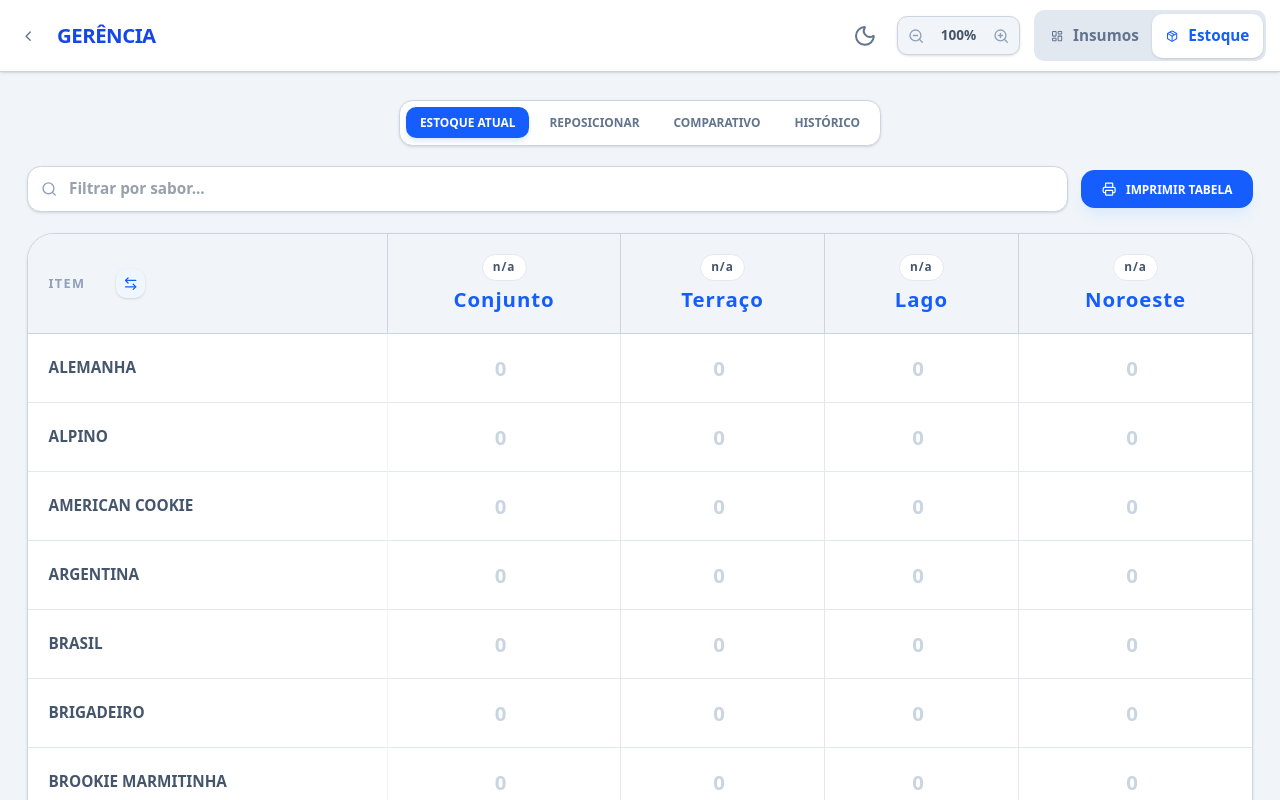
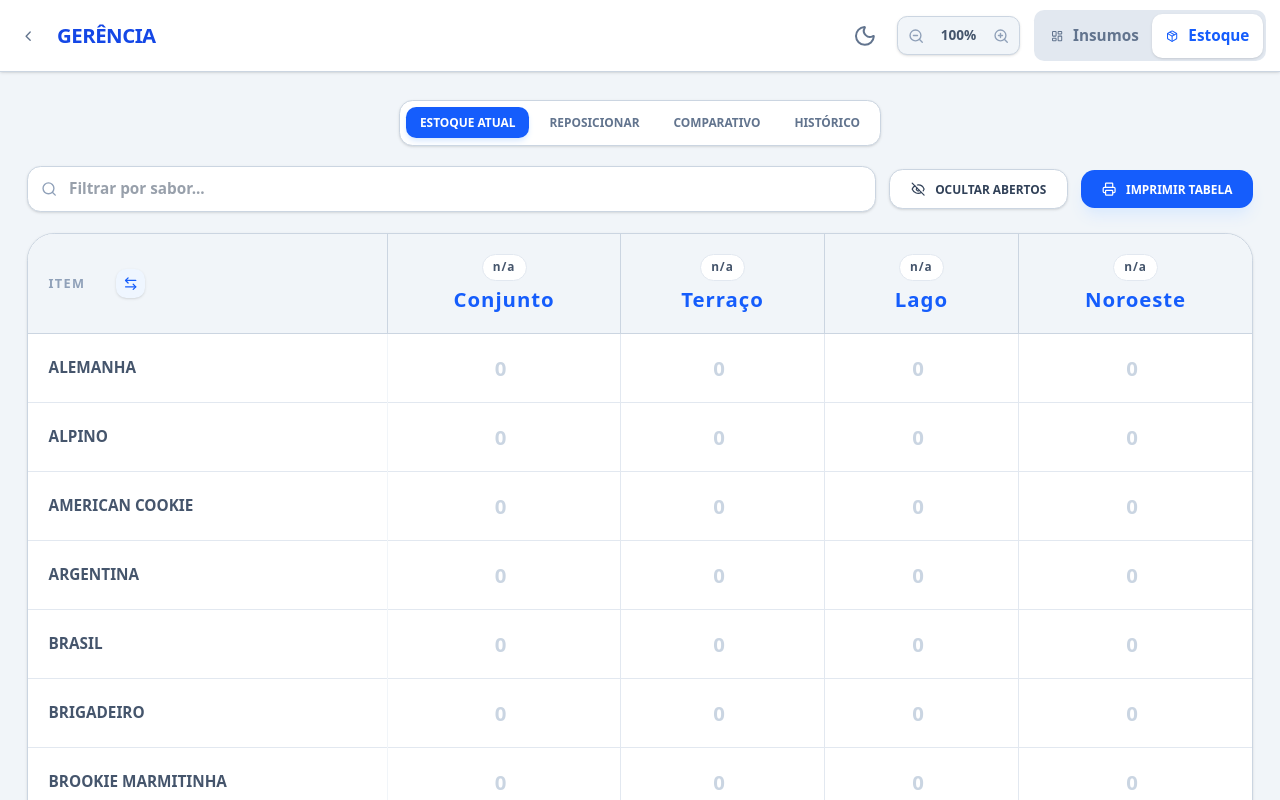
Before and after one commit to rodrigocvmd/sistema-biscoito-americano, a Next.js app: page /gerencia/estoque/atual in a window 1280 px wide. Shown: the top 800 px of the page. Built offline with nearby package versions, Linux system fonts and the light colour scheme; no server answers; the database is empty.

Commit message:
chore: add ocultar abertos btn

```diff
--- a/app/gerencia/estoque/atual/page.tsx
+++ b/app/gerencia/estoque/atual/page.tsx
@@ -4,7 +4,7 @@ import { useEffect, useState } from "react";
 import { db } from "@/lib/firebase";
 import { collection, onSnapshot } from "firebase/firestore";
 import { STOCK_LABELS, StockData, STORE_NAMES, StoreId, formatDate } from "@/types";
-import { RefreshCw, ArrowLeftRight, Printer, Search } from "lucide-react";
+import { RefreshCw, ArrowLeftRight, Printer, Search, Eye, EyeOff } from "lucide-react";
 
 interface FullStoreData {
 	id: StoreId;
@@ -18,6 +18,7 @@ export default function EstoqueAtualPage() {
 	const [loading, setLoading] = useState(true);
 	const [allData, setAllData] = useState<FullStoreData[]>([]);
 	const [searchTerm, setSearchTerm] = useState("");
+	const [hideOpen, setHideOpen] = useState(false);
 
 	const rotateStores = () => {
 		setAllData((prev) => {
@@ -183,6 +184,13 @@ export default function EstoqueAtualPage() {
 				</div>
 
 				<button
+					onClick={() => setHideOpen(!hideOpen)}
+					className="flex items-center gap-3 bg-white dark:bg-slate-900 hover:bg-slate-50 dark:hover:bg-slate-800 text-slate-700 dark:text-slate-200 border border-slate-200 dark:border-slate-800 px-6 py-3 rounded-2xl font-black shadow-sm transition-all cursor-pointer text-sm">
+					{hideOpen ? <Eye size={18} /> : <EyeOff size={18} />}
+					{hideOpen ? "MOSTRAR ABERTOS" : "OCULTAR ABERTOS"}
+				</button>
+
+				<button
 					onClick={() => window.print()}
 					className="flex items-center gap-3 bg-blue-600 hover:bg-blue-700 text-white px-6 py-3 rounded-2xl font-black shadow-lg shadow-blue-100 dark:shadow-none transition-all cursor-pointer text-sm">
 					<Printer size={18} />
@@ -241,18 +249,18 @@ export default function EstoqueAtualPage() {
 														key={store.id}
 														className="p-6 text-center border-l border-slate-100 dark:border-slate-800">
 														<div className="flex justify-center items-center">
-															{qty > 0 || openCount === 0 ? (
+															{qty > 0 || openCount === 0 || hideOpen ? (
 																<span
 																	className={`pr-2 text-2xl font-black ${
-																		qty === 0 && openCount === 0
+																		qty === 0 && (openCount === 0 || hideOpen)
 																			? "text-slate-300 dark:text-slate-400"
 																			: "text-slate-900 dark:text-slate-100"
 																	}`}>
 																	{qty}
 																</span>
 															) : null}
-															{openCount > 0 && (
-																<span className="text-2xl font-black text-slate-300 whitespace-nowrap">
+															{!hideOpen && openCount > 0 && (
+																<span className="text-2xl font-black text-slate-400 dark:text-slate-500 whitespace-nowrap">
 																	{qty > 0 ? `+ ${openCount} ab.` : `${openCount} ab.`}
 																</span>
 															)}
```
